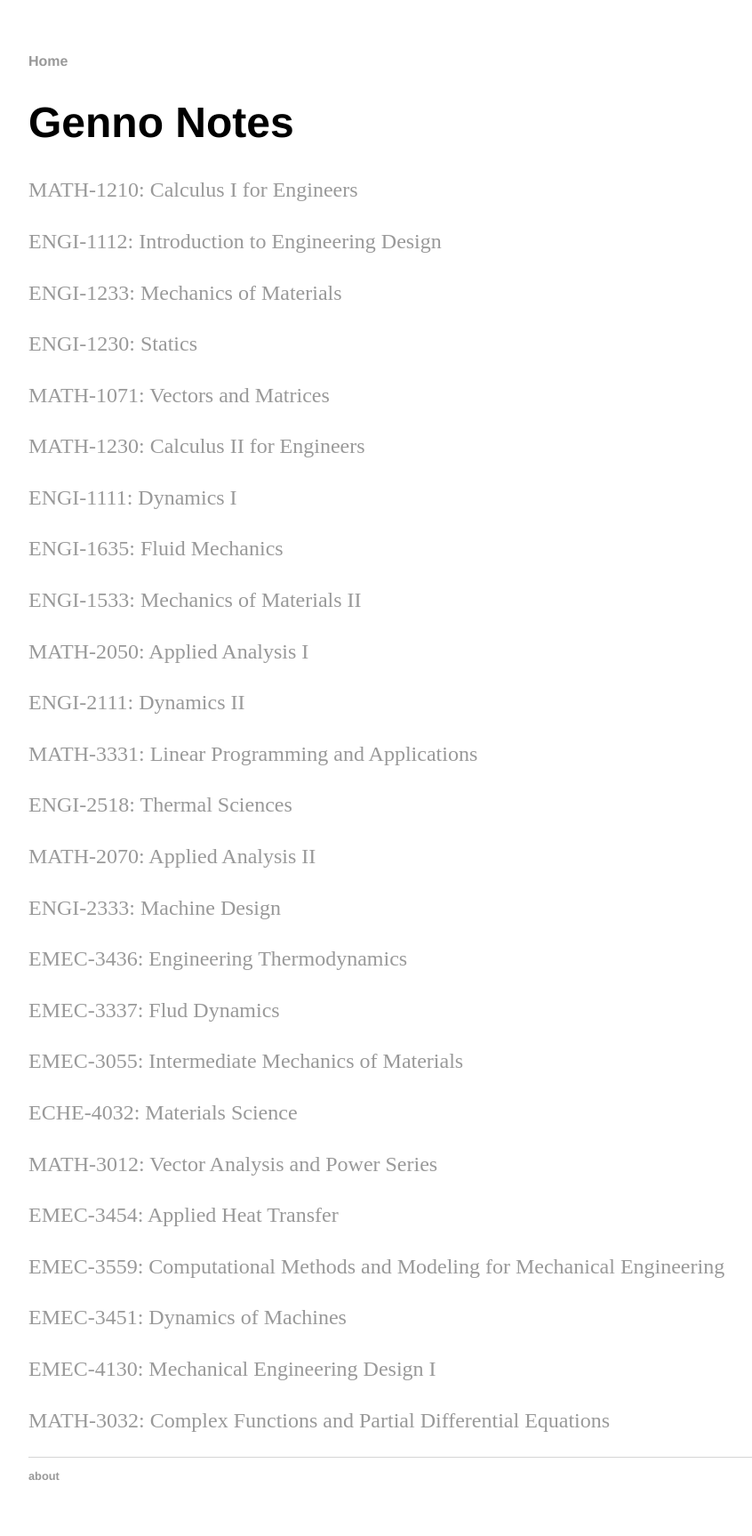
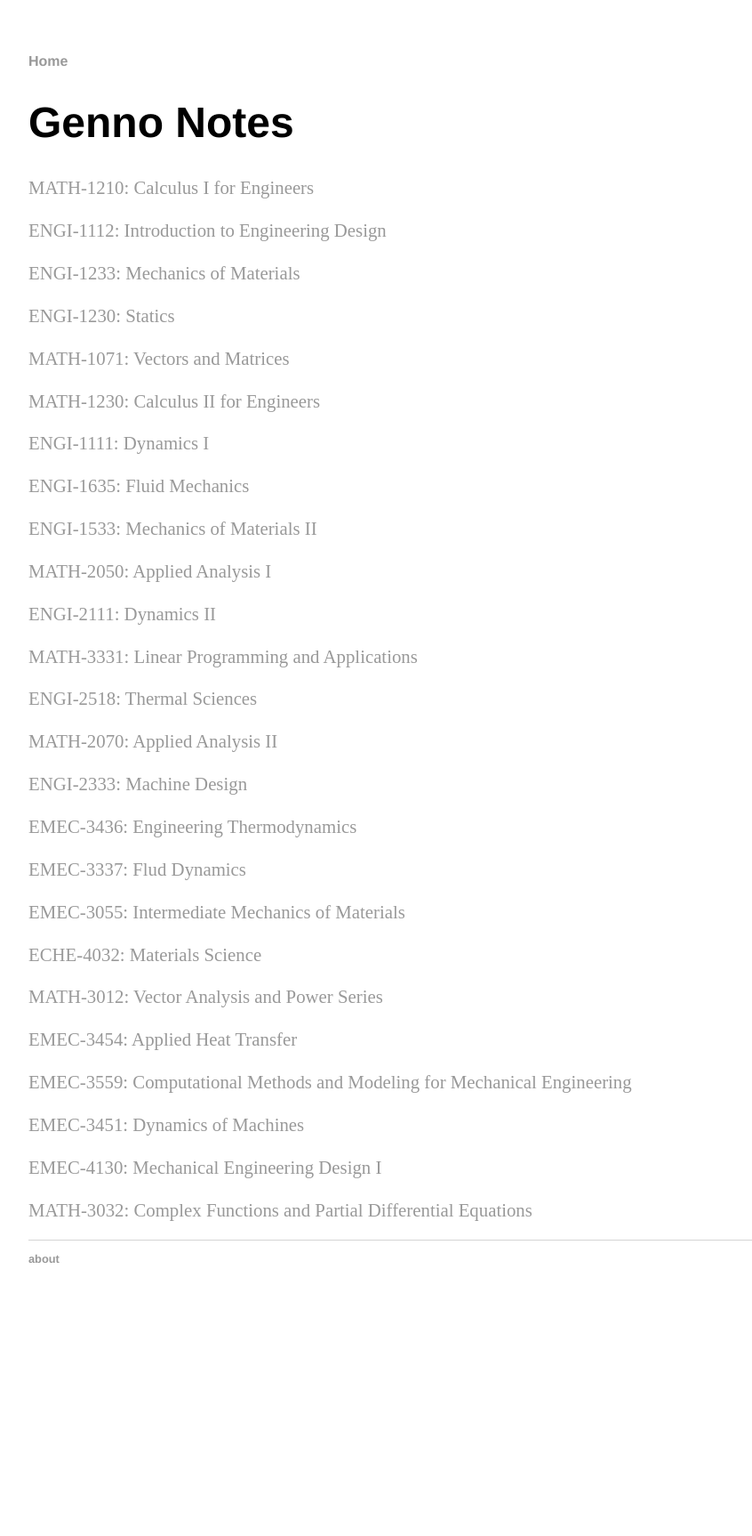
Before and after one commit to GenNotes/GenNotes.github.io, a Jekyll site: the page built from index.html, in a window 1280 px wide. Shown: the whole page at 89% size, without its empty margins (160-1006 px from the left). Built offline with Jekyll 4.4.1, drawn with Linux system fonts in a browser that asks for light colours; after the commit the page ends 1482 px from its top, so only the background shows below that.

Commit message:
Update main.css

```diff
--- a/css/main.css
+++ b/css/main.css
@@ -24,8 +24,8 @@ h1 {
     font-family:'Helvetica', 'Arial', 'Sans-Serif';
 }
 p {
-    font-size: 1.5em;
-    line-height: 1.4em;
+    font-size: 1.3em;
+    line-height: 1.3em;
     color: #333;
 }
 footer {
```
